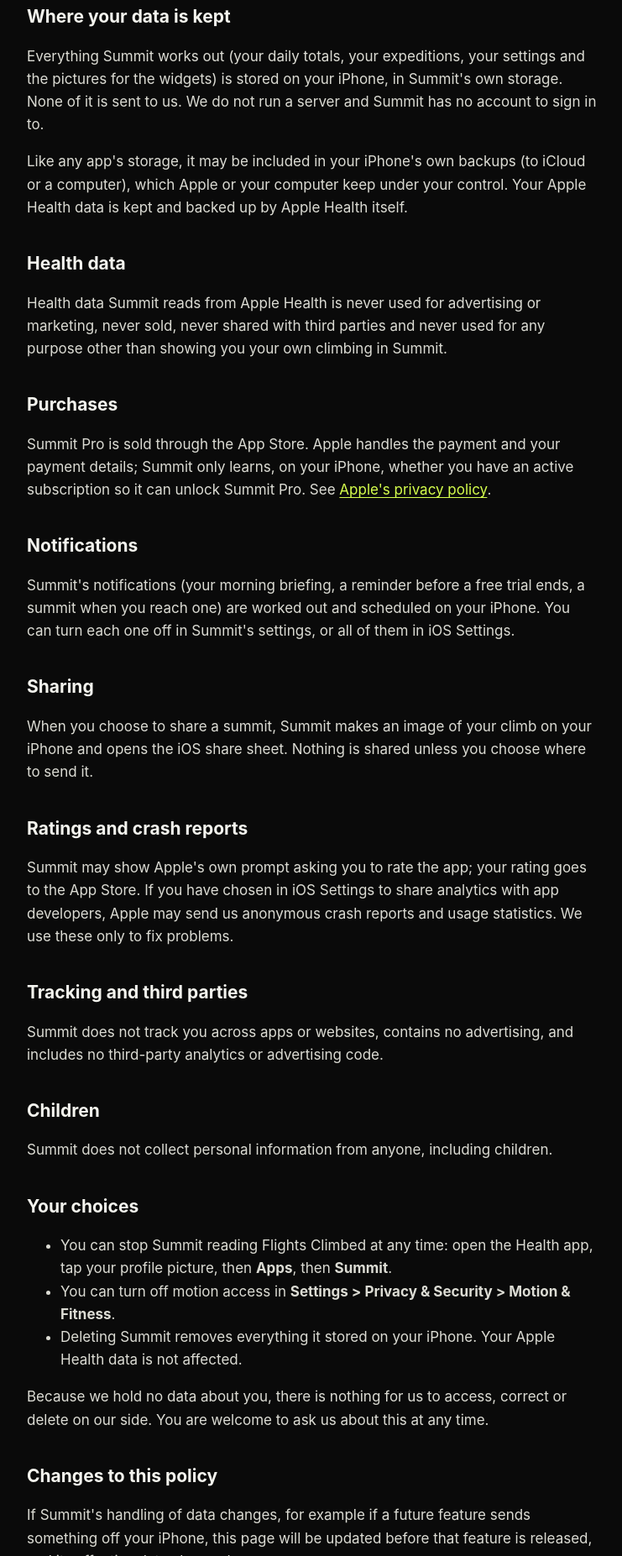
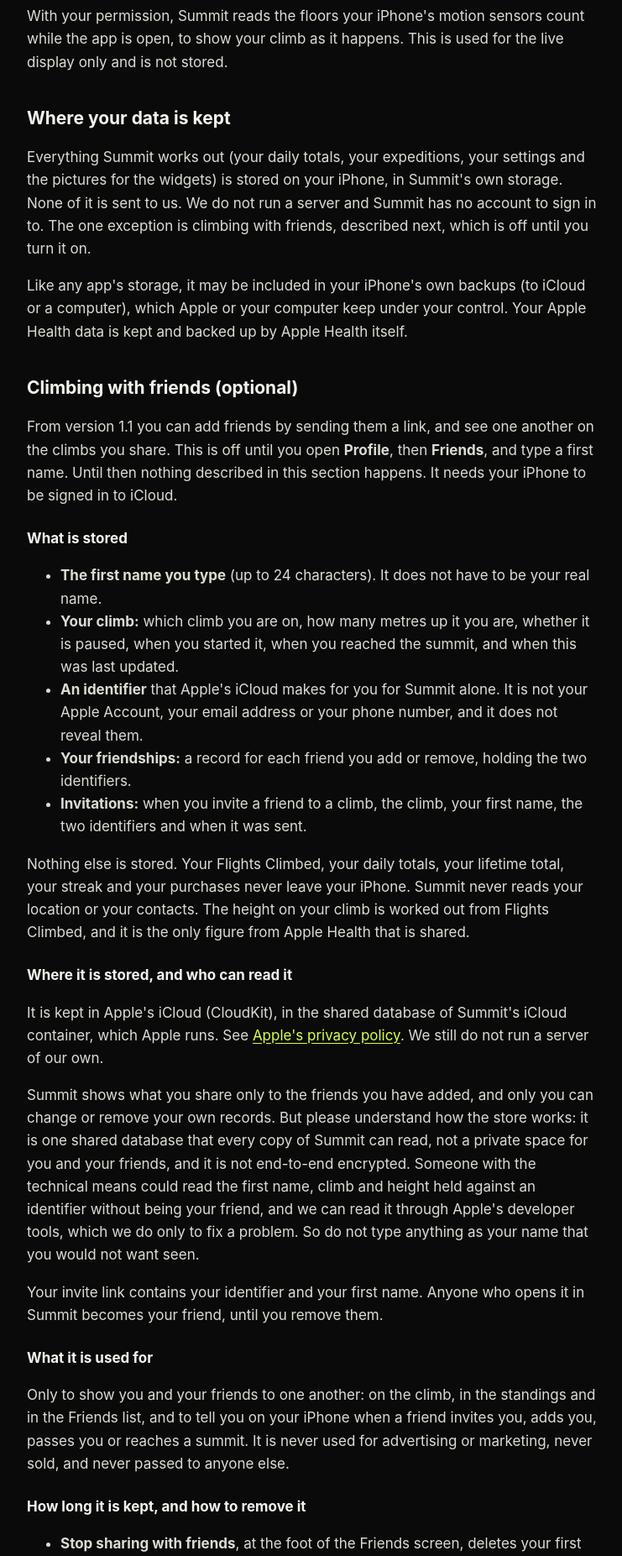
Before and after one commit to summit-climb/summit-climb.github.io, a plain HTML site: page privacy.html in a window 1280 px wide. Shown: the part 947-2800 px from the top of the page at 84% size, without its empty margins (268-1009 px from the left). Drawn offline with Linux system fonts and the light colour scheme.

Commit message:
Privacy policy: climbing with friends, ahead of Summit 1.1
Co-Authored-By: Claude Fable 5.2 <noreply@anthropic.com>

```diff
--- a/privacy.html
+++ b/privacy.html
@@ -4,7 +4,7 @@
   <meta charset="utf-8">
   <meta name="viewport" content="width=device-width, initial-scale=1">
   <title>Summit Privacy Policy</title>
-  <meta name="description" content="How Summit handles your data: your health data stays on your iPhone.">
+  <meta name="description" content="How Summit handles your data: it stays on your iPhone unless you choose to climb with friends.">
   <link rel="icon" href="icon.png">
   <link rel="stylesheet" href="style.css">
 </head>
@@ -22,11 +22,11 @@
 
   <main class="wrap">
     <p class="label">privacy policy</p>
-    <h1>Your climbing stays on your iPhone.</h1>
-    <p class="lede">Effective 12 November 2026</p>
+    <h1>Your climbing stays on your iPhone, unless you share it with friends.</h1>
+    <p class="lede">Effective 15 November 2026</p>
 
     <div class="card">
-      <p><strong>In short:</strong> Summit has no account, no server, no advertising and no analytics. It reads the flights of stairs you climb from Apple Health on your iPhone, works everything out on your iPhone, and sends none of it to us or to anyone else. We never see your data, so we cannot sell it, share it or lose it.</p>
+      <p><strong>In short:</strong> Summit has no account of its own, no server of ours, no advertising and no analytics. It reads the flights of stairs you climb from Apple Health on your iPhone and works everything out on your iPhone. Nothing leaves your iPhone unless you choose to climb with friends (Summit 1.1 and later). If you do, a first name you type, the climb you are on and how high you are on it are kept in Apple's iCloud so that your friends' copies of Summit can show them. Nothing is ever sold or used for advertising.</p>
     </div>
 
     <p>This policy explains what the Summit app for iPhone (&ldquo;Summit&rdquo;, &ldquo;we&rdquo;, &ldquo;us&rdquo;) does with information on your device. If anything here is unclear, email <a href="mailto:joshuajameshell@gmail.com">joshuajameshell@gmail.com</a>.</p>
@@ -39,17 +39,42 @@
     <p>With your permission, Summit reads the floors your iPhone's motion sensors count while the app is open, to show your climb as it happens. This is used for the live display only and is not stored.</p>
 
     <h2>Where your data is kept</h2>
-    <p>Everything Summit works out (your daily totals, your expeditions, your settings and the pictures for the widgets) is stored on your iPhone, in Summit's own storage. None of it is sent to us. We do not run a server and Summit has no account to sign in to.</p>
+    <p>Everything Summit works out (your daily totals, your expeditions, your settings and the pictures for the widgets) is stored on your iPhone, in Summit's own storage. None of it is sent to us. We do not run a server and Summit has no account to sign in to. The one exception is climbing with friends, described next, which is off until you turn it on.</p>
     <p>Like any app's storage, it may be included in your iPhone's own backups (to iCloud or a computer), which Apple or your computer keep under your control. Your Apple Health data is kept and backed up by Apple Health itself.</p>
 
+    <h2 id="friends">Climbing with friends (optional)</h2>
+    <p>From version 1.1 you can add friends by sending them a link, and see one another on the climbs you share. This is off until you open <strong>Profile</strong>, then <strong>Friends</strong>, and type a first name. Until then nothing described in this section happens. It needs your iPhone to be signed in to iCloud.</p>
+    <h3>What is stored</h3>
+    <ul>
+      <li><strong>The first name you type</strong> (up to 24 characters). It does not have to be your real name.</li>
+      <li><strong>Your climb:</strong> which climb you are on, how many metres up it you are, whether it is paused, when you started it, when you reached the summit, and when this was last updated.</li>
+      <li><strong>An identifier</strong> that Apple's iCloud makes for you for Summit alone. It is not your Apple Account, your email address or your phone number, and it does not reveal them.</li>
+      <li><strong>Your friendships:</strong> a record for each friend you add or remove, holding the two identifiers.</li>
+      <li><strong>Invitations:</strong> when you invite a friend to a climb, the climb, your first name, the two identifiers and when it was sent.</li>
+    </ul>
+    <p>Nothing else is stored. Your Flights Climbed, your daily totals, your lifetime total, your streak and your purchases never leave your iPhone. Summit never reads your location or your contacts. The height on your climb is worked out from Flights Climbed, and it is the only figure from Apple Health that is shared.</p>
+    <h3>Where it is stored, and who can read it</h3>
+    <p>It is kept in Apple's iCloud (CloudKit), in the shared database of Summit's iCloud container, which Apple runs. See <a href="https://www.apple.com/legal/privacy/">Apple's privacy policy</a>. We still do not run a server of our own.</p>
+    <p>Summit shows what you share only to the friends you have added, and only you can change or remove your own records. But please understand how the store works: it is one shared database that every copy of Summit can read, not a private space for you and your friends, and it is not end-to-end encrypted. Someone with the technical means could read the first name, climb and height held against an identifier without being your friend, and we can read it through Apple's developer tools, which we do only to fix a problem. So do not type anything as your name that you would not want seen.</p>
+    <p>Your invite link contains your identifier and your first name. Anyone who opens it in Summit becomes your friend, until you remove them.</p>
+    <h3>What it is used for</h3>
+    <p>Only to show you and your friends to one another: on the climb, in the standings and in the Friends list, and to tell you on your iPhone when a friend invites you, adds you, passes you or reaches a summit. It is never used for advertising or marketing, never sold, and never passed to anyone else.</p>
+    <h3>How long it is kept, and how to remove it</h3>
+    <ul>
+      <li><strong>Stop sharing with friends</strong>, at the foot of the Friends screen, deletes your first name, your climb and your height from iCloud, removes your friends and withdraws your invitations. What stays is a record for each friend you removed, holding the two identifiers and nothing else, so that an old link cannot quietly reconnect you.</li>
+      <li><strong>Remove friend</strong>, in a friend's menu, stops the two of you seeing each other.</li>
+      <li>An invitation stops being shown after 14 days and is deleted the next time the phone that sent it checks.</li>
+      <li><strong>Deleting Summit does not delete what is in iCloud.</strong> Stop sharing first. If you have already deleted the app, install it again and stop sharing, or email us with the first name you used and the climb you were on and we will find and delete it.</li>
+    </ul>
+
     <h2>Health data</h2>
-    <p>Health data Summit reads from Apple Health is never used for advertising or marketing, never sold, never shared with third parties and never used for any purpose other than showing you your own climbing in Summit.</p>
+    <p>Health data Summit reads from Apple Health is never used for advertising or marketing, never sold, and never used for any purpose other than showing your climbing in Summit. It is not shared with anyone, with one exception that you choose: if you climb with friends, the height you have reached on your current climb is shown to them, as described above.</p>
 
     <h2>Purchases</h2>
     <p>Summit Pro is sold through the App Store. Apple handles the payment and your payment details; Summit only learns, on your iPhone, whether you have an active subscription so it can unlock Summit Pro. See <a href="https://www.apple.com/legal/privacy/">Apple's privacy policy</a>.</p>
 
     <h2>Notifications</h2>
-    <p>Summit's notifications (your morning briefing, a reminder before a free trial ends, a summit when you reach one) are worked out and scheduled on your iPhone. You can turn each one off in Summit's settings, or all of them in iOS Settings.</p>
+    <p>Summit's notifications (your morning briefing, a reminder before a free trial ends, a summit when you reach one, news of your friends) are worked out and scheduled on your iPhone. You can turn the daily ones off in Summit's settings, or all of them in iOS Settings. If you climb with friends, iCloud may send your iPhone a silent signal through Apple's push service when a friend invites you, so that Summit can check for it; Apple handles the delivery.</p>
 
     <h2>Sharing</h2>
     <p>When you choose to share a summit, Summit makes an image of your climb on your iPhone and opens the iOS share sheet. Nothing is shared unless you choose where to send it.</p>
@@ -61,18 +86,19 @@
     <p>Summit does not track you across apps or websites, contains no advertising, and includes no third-party analytics or advertising code.</p>
 
     <h2>Children</h2>
-    <p>Summit does not collect personal information from anyone, including children.</p>
+    <p>Summit is not directed at children. Unless someone chooses to climb with friends, Summit collects no personal information from anyone. Climbing with friends needs an iCloud account, and should be set up by a child only with a parent's or guardian's agreement.</p>
 
     <h2>Your choices</h2>
     <ul>
       <li>You can stop Summit reading Flights Climbed at any time: open the Health app, tap your profile picture, then <strong>Apps</strong>, then <strong>Summit</strong>.</li>
       <li>You can turn off motion access in <strong>Settings &gt; Privacy &amp; Security &gt; Motion &amp; Fitness</strong>.</li>
-      <li>Deleting Summit removes everything it stored on your iPhone. Your Apple Health data is not affected.</li>
+      <li>You can stop climbing with friends at any time: <strong>Profile</strong>, <strong>Friends</strong>, <strong>Stop sharing with friends</strong>.</li>
+      <li>Deleting Summit removes everything it stored on your iPhone. Your Apple Health data is not affected. If you climb with friends, stop sharing before you delete the app (see above).</li>
     </ul>
-    <p>Because we hold no data about you, there is nothing for us to access, correct or delete on our side. You are welcome to ask us about this at any time.</p>
+    <p>If you have never climbed with friends, we hold no data about you, and there is nothing for us to access, correct or delete on our side. If you have, you can see, change and delete what is stored from the Friends screen, and you can ask us to do it for you, or ask anything else about your data, by email at any time. If you are in the UK or the EU you also have the right to complain to your data protection authority (in the UK, the Information Commissioner's Office).</p>
 
     <h2>Changes to this policy</h2>
-    <p>If Summit's handling of data changes, for example if a future feature sends something off your iPhone, this page will be updated before that feature is released, and its effective date changed.</p>
+    <p>If Summit's handling of data changes, this page will be updated before the change is released, and its effective date changed. 15 November 2026: added climbing with friends, ahead of Summit 1.1. Before that, nothing left your iPhone.</p>
 
     <h2>Contact</h2>
     <p>Questions about privacy: <a href="mailto:joshuajameshell@gmail.com">joshuajameshell@gmail.com</a>.</p>
```
Also changed, not shown: index.html (+1 -1 lines), support.html (+1 -1 lines).
